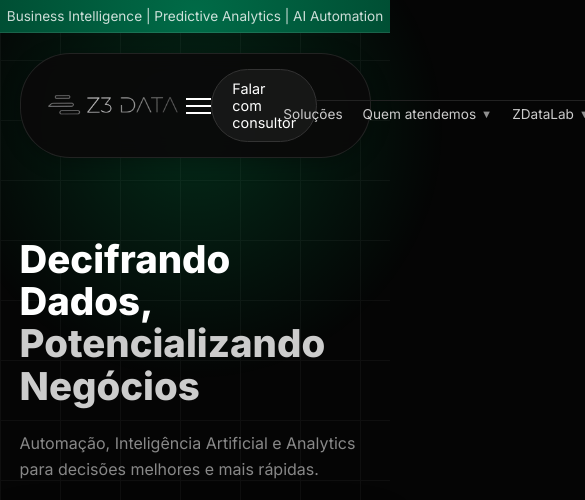
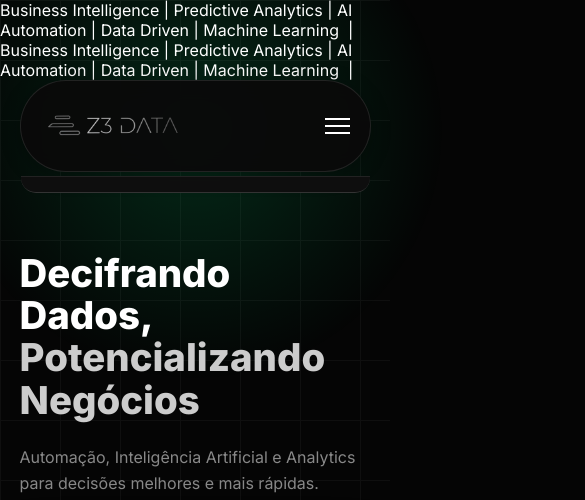
Before and after one commit to joaopxdro/site-z3data, a plain HTML site: page index.html in a window 390 px wide. Shown: the top 500 px of the page, 585 px wide, since content can reach past the window. Drawn offline with Linux system fonts and the light colour scheme.

Commit message:
Update index.html

```diff
--- a/index.html
+++ b/index.html
@@ -5,6 +5,7 @@
     <meta charset="UTF-8">
     <meta name="viewport" content="width=device-width, initial-scale=1.0">
     <title>Z3 Data - Data & AI</title>
+
     <link href="https://fonts.googleapis.com/css2?family=Inter:wght@300;400;600;800&display=swap" rel="stylesheet">
     <link rel="stylesheet" href="style.css">
 </head>
@@ -13,13 +14,16 @@
 
     <div class="green-glow"></div>
 
-    <div class="top-bar">
-        <div class="top-bar-content">
-            <span>Business Intelligence | Predictive Analytics | AI Automation</span>
-            <span>Business Intelligence | Predictive Analytics | AI Automation</span>
-            <span>Business Intelligence | Predictive Analytics | AI Automation</span>
-            <span>Business Intelligence | Predictive Analytics | AI Automation</span>
-            <span>Business Intelligence | Predictive Analytics | AI Automation</span>
+    <div class="ticker-wrapper">
+        <div class="ticker-track">
+            <div class="ticker-content">
+                Business Intelligence | Predictive Analytics | AI Automation | Data Driven | Machine Learning
+                &nbsp;|&nbsp;
+            </div>
+            <div class="ticker-content">
+                Business Intelligence | Predictive Analytics | AI Automation | Data Driven | Machine Learning
+                &nbsp;|&nbsp;
+            </div>
         </div>
     </div>
 
@@ -34,27 +38,19 @@
             <div class="bar"></div>
         </div>
 
-        <nav>
+        <nav class="nav-menu">
             <ul>
-                <li><a href="#">Soluções</a></li>
-                <li><a href="#">Quem atendemos <span class="arrow-down">▼</span></a></li>
-                <li><a href="#">ZDataLab <span class="arrow-down">▼</span></a></li>
-                <li><a href="#">Contato</a></li>
+                <li><a href="#solutions">Soluções</a></li>
+                <li><a href="#" class="has-dropdown">Quem atendemos <span class="arrow-down">▼</span></a></li>
+                <li><a href="#" class="has-dropdown">ZDataLab <span class="arrow-down">▼</span></a></li>
+                <li><a href="#contato">Contato</a></li>
             </ul>
+            <a href="#contato" class="btn-create-account">Falar com consultor</a>
         </nav>
-        <a href="#" class="btn-create-account">Falar com consultor</a>
     </header>
 
-    <script>
-    function toggleMenu() {
-        const menu = document.querySelector('.nav-menu');
-        const icon = document.querySelector('.mobile-menu-icon');
-        menu.classList.toggle('active');
-        icon.classList.toggle('open');
-    }
-    </script>
+    <main>
 
-    <main>
         <section class="hero">
             <div class="hero-text-group">
                 <h1>Decifrando Dados,<br> <span class="text-highlight">Potencializando Negócios</span></h1>
@@ -76,7 +72,6 @@
             </div>
 
             <div class="audience-grid">
-
                 <div class="glass-card-audience">
                     <div class="icon-glow">
                         <svg viewBox="0 0 24 24" fill="none" stroke="currentColor" stroke-width="1.5"
@@ -291,6 +286,19 @@
         </div>
     </footer>
 
+    <script>
+        function toggleMenu() {
+            const menu = document.querySelector('.nav-menu');
+            const icon = document.querySelector('.mobile-menu-icon');
+            if (menu && icon) {
+                menu.classList.toggle('active');
+                icon.classList.toggle('open');
+            } else {
+                console.warn('Elementos do menu mobile não encontrados no DOM.');
+            }
+        }
+    </script>
+
 </body>
 
 </html>
```
